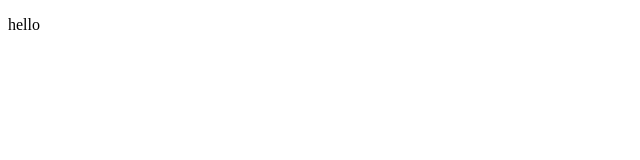
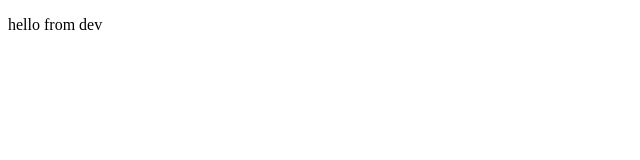
Before and after one commit to Sabobeh1/Git2, a plain HTML site: page index.html in a window 1280 px wide. Shown: the full height of the page, 0-640 px from the left. Drawn offline with Linux system fonts and the light colour scheme.

Commit message:
dev commit

```diff
--- a/index.html
+++ b/index.html
@@ -8,7 +8,7 @@
 <body>
     <div>
         <p>
-            hello
+            hello from dev
         </p>
     </div>
 </body>
```
